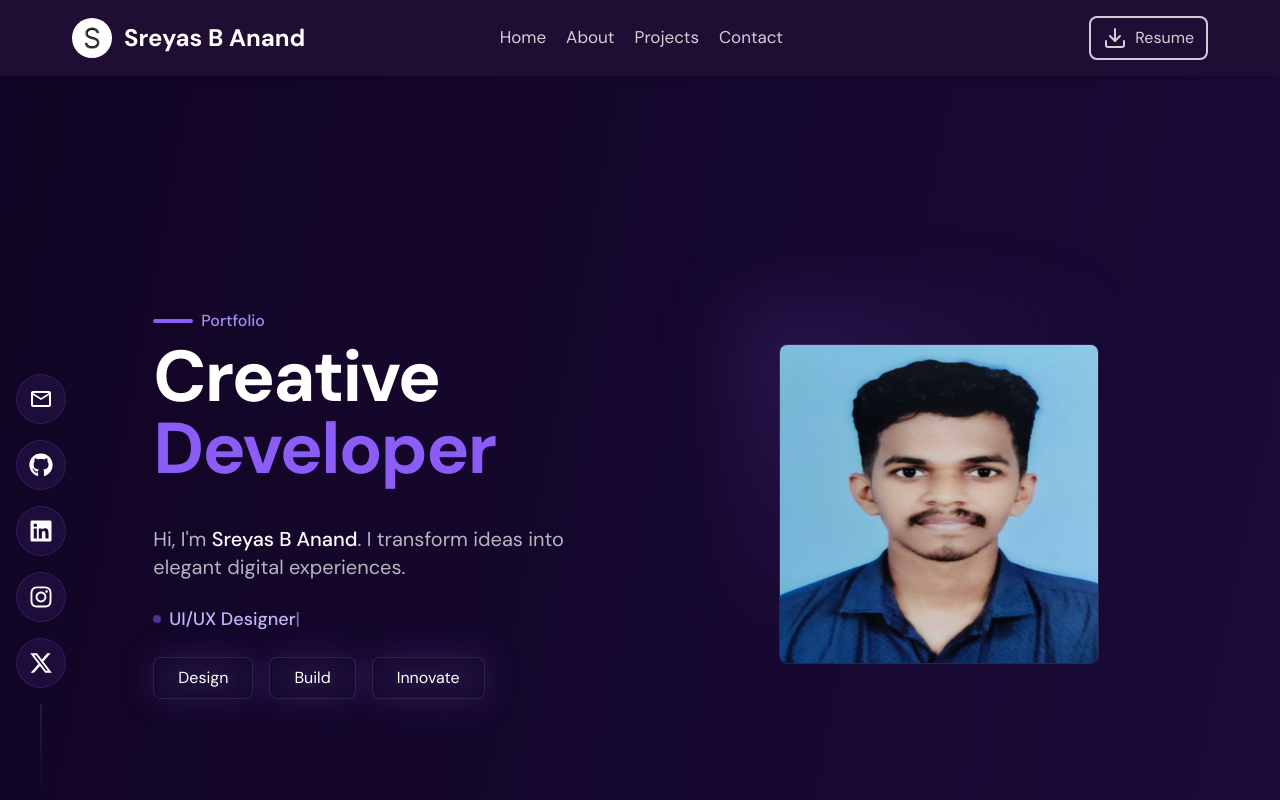
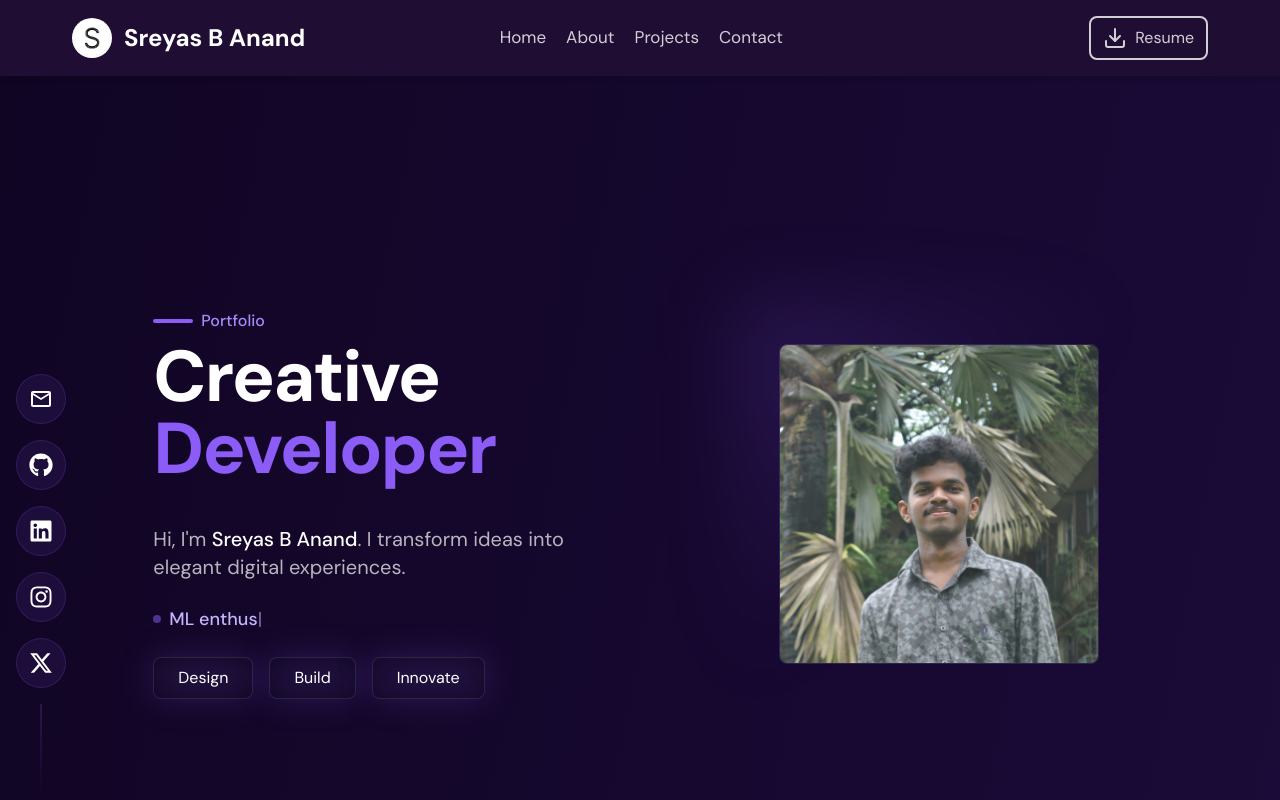
Before and after one commit to sreyas-b-anand/portfolio-2025, a Next.js app: page / in a window 1280 px wide. Shown: the top 800 px of the page. Built offline with nearby package versions, Linux system fonts and the light colour scheme.

Commit message:
small fixes

```diff
--- a/src/components/Intro.tsx
+++ b/src/components/Intro.tsx
@@ -1,11 +1,11 @@
 "use client";
 import { motion } from "framer-motion";
-import { Suspense, useEffect, useState } from "react";
+import { Suspense, useEffect, useMemo, useState } from "react";
 import Image from "next/image";
 import Loader from "./Loader/Loader";
 
 const Intro = () => {
-  const roles = ["Mern Stack Developer", "UI/UX Designer", "ML enthusiast"];
+  const roles = useMemo(() => ["Mern Stack Developer", "UI/UX Designer", "ML enthusiast"], []);
   const [currentRole, setCurrentRole] = useState(roles[0]);
   const [text, setText] = useState("");
   const [index, setIndex] = useState(0);
@@ -129,7 +129,7 @@ const Intro = () => {
             <Suspense fallback={<Loader/>}>
             <Image
               loading="lazy"
-              src="/me/photo.jpg"
+              src="/me/me.jpg"
               alt="Sreyas B Anand"
               fill
               className="object-fill group-hover:scale-105 transition-all duration-500"
```
Also changed, not shown: public/me/me.jpg (added), public/me/photo.jpg (deleted).
